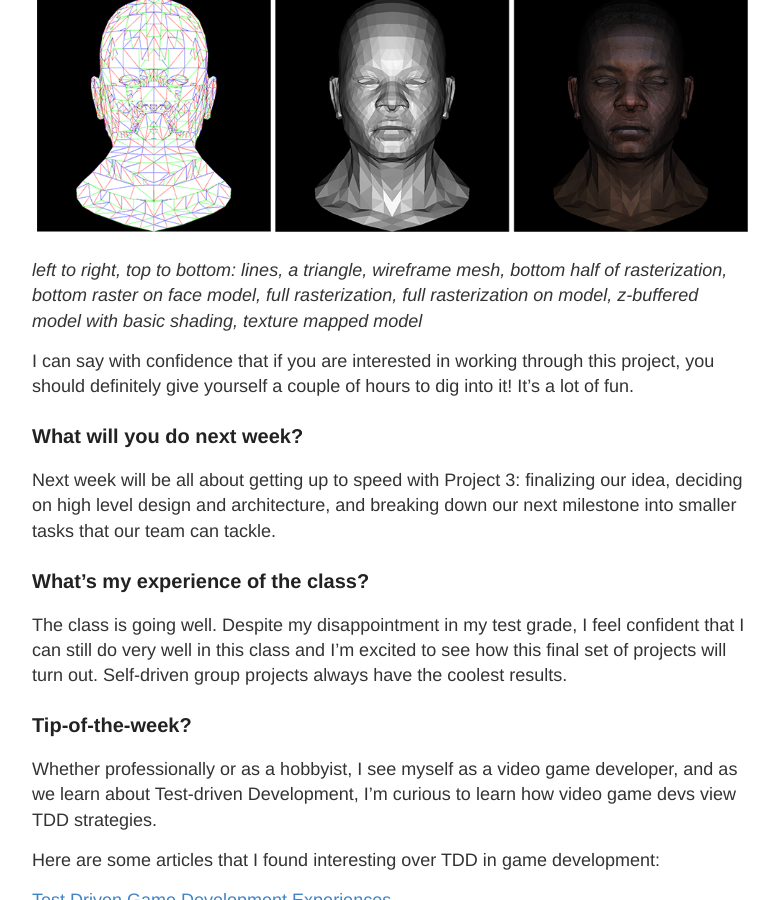
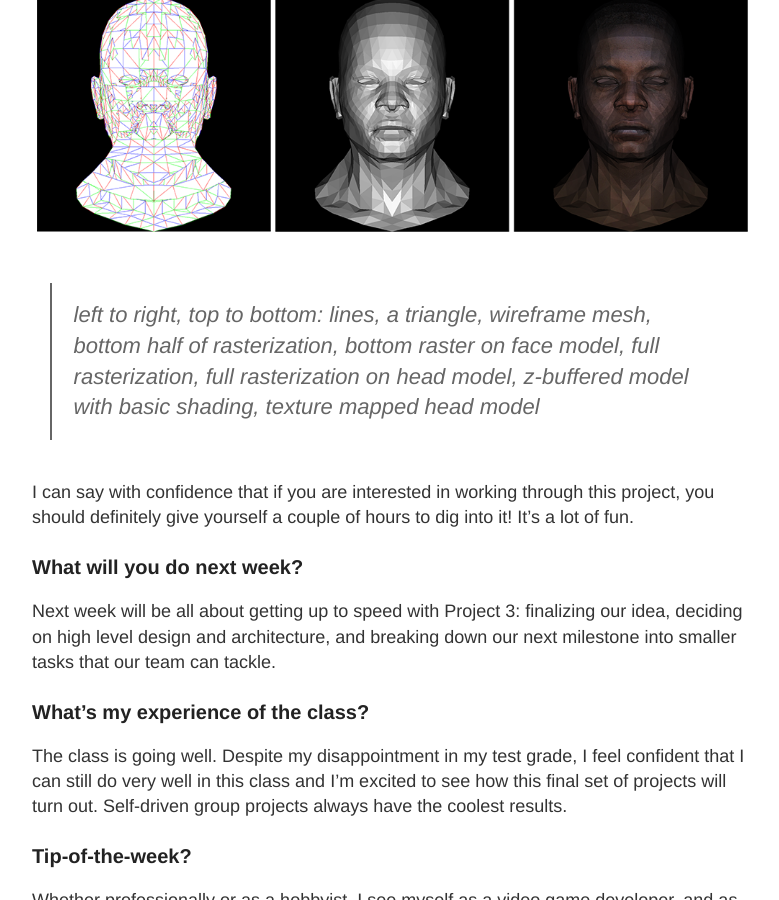
Before and after one commit to scottnm/SWE-Blog, a Jekyll site: the page built from _posts/2017-03-03-Massive-Tests-and-Tiny-Renderers.md, in a window 1280 px wide and 900 px high, scrolled down 1742 px. Shown: the whole window, without its empty margins (248-1027 px from the left). Built offline with Jekyll 4.4.1, drawn with Linux system fonts in a browser that asks for light colours.

Commit message:
I liked the block quote better

```diff
--- a/_posts/2017-03-03-Massive-Tests-and-Tiny-Renderers.md
+++ b/_posts/2017-03-03-Massive-Tests-and-Tiny-Renderers.md
@@ -47,7 +47,10 @@ renderer is looking pretty sweet!
 
 ![left to right, top to bottom: lines, a triangle, wireframe mesh, bottom half of rasterization, bottom raster on face model, full rasterization, full rasterization on model, z-buffered model with basic shading, texture mapped model](https://scottnm.github.io/SWE-Blog/images/renderer_steps.png)
 
-*left to right, top to bottom: lines, a triangle, wireframe mesh, bottom half of rasterization, bottom raster on face model, full rasterization, full rasterization on model, z-buffered model with basic shading, texture mapped model*
+> left to right, top to bottom: lines, a triangle, wireframe mesh, bottom half of
+> rasterization, bottom raster on face model, full rasterization, full
+> rasterization on head model, z-buffered model with basic shading,
+> texture mapped head model
 
 I can say with confidence that if you are interested in working through this
 project, you should definitely give yourself a couple of hours to dig into it!
```
